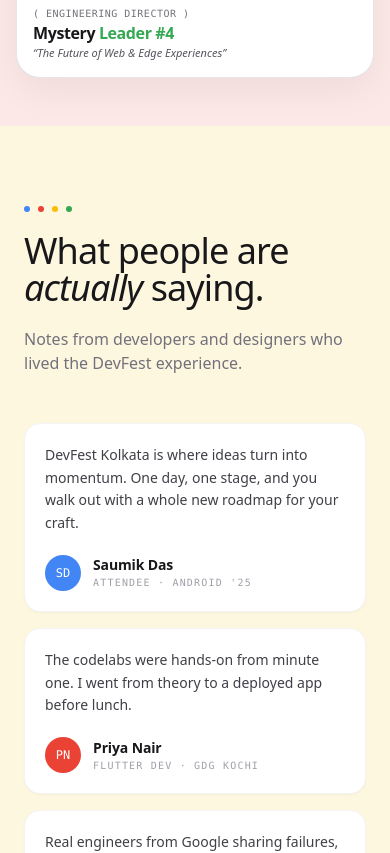
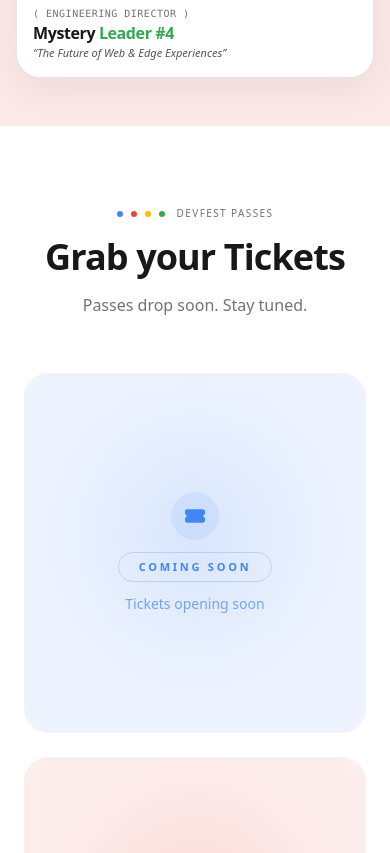
Before and after one commit to prox004/devfest, a Next.js app: page / in a window 390 px wide. Shown: the part 4920-5773 px from the top of the page. Built offline with nearby package versions, Linux system fonts and the light colour scheme; a web font is replaced by a local one.

Commit message:
chore: update dependencies and add new packages
- Added @fontsource-variable/nunito for variable font support
- Added @tabler/icons-react for icon usage
- Added class-variance-authority for class management
- Updated firebase to version 12.18.0

```diff
--- a/app/page.tsx
+++ b/app/page.tsx
@@ -3,6 +3,7 @@
 import ScrollTextSection from "@/components/ui/scroll-text";
 import SpeakerSection from "@/components/ui/speaker";
 import TestimonialSection from "@/components/ui/testimonial";
+import TicketsSection from "@/components/ui/tickets";
 import TeamSection from "@/components/ui/team-section";
 import FAQDemo from "@/components/ui/faq3/demo";
 import { Footer15 } from "@/components/ui/footer-15";
@@ -24,16 +25,19 @@
         {/* 4. 4-Column Animated Speaker Showcase (Pinned GSAP slide-in effect) */}
         <SpeakerSection />
 
-        {/* 5. Testimonial Section */}
+        {/* 5. Ticket Pricing Section */}
+        <TicketsSection />
+
+        {/* 6. Testimonial Section */}
         <TestimonialSection />
 
-        {/* 6. Team Showcase Section */}
+        {/* 7. Team Showcase Section */}
         <TeamSection />
 
-        {/* 7. FAQ Section */}
+        {/* 8. FAQ Section */}
         <FAQDemo />
 
-        {/* 8. Official DevFest Interactive Footer */}
+        {/* 9. Official DevFest Interactive Footer */}
         <Footer15 />
       </div>
     </SmoothScrollProvider>
--- a/components/ui/devfest-header/index.tsx
+++ b/components/ui/devfest-header/index.tsx
@@ -91,7 +91,7 @@
           {/* Action Button & Mobile Toggle */}
           <div className="flex items-center gap-3">
             <a
-              href="#register"
+              href="#tickets"
               className="hidden sm:inline-flex items-center gap-2 rounded-full bg-[#ea4335] px-5 py-2 text-sm font-semibold text-white shadow-sm transition-all duration-200 hover:bg-[#d9382b] hover:shadow-[0_0_20px_rgba(234,67,53,0.4)] hover:scale-[1.02] active:scale-[0.98]"
             >
               <span>Get Tickets</span>
@@ -134,7 +134,7 @@
                 ))}
                 <div className="pt-3 border-t border-white/10">
                   <a
-                    href="#register"
+                    href="#tickets"
                     onClick={() => setMobileMenuOpen(false)}
                     className="flex w-full items-center justify-center gap-2 rounded-full bg-[#ea4335] px-5 py-2.5 text-sm font-semibold text-white shadow-sm hover:bg-[#d9382b] transition-colors"
                   >
--- /dev/null
+++ b/components/ui/tickets/index.tsx
@@ -0,0 +1,78 @@
+"use client";
+
+import React from "react";
+import { FaTicketSimple } from "react-icons/fa6";
+
+const GDG_CARD_BGS = [
+  { tint: "#E8F0FE", text: "#4285F4" },
+  { tint: "#FCE8E6", text: "#EA4335" },
+  { tint: "#E6F4EA", text: "#34A853" },
+];
+
+export default function TicketsSection() {
+  return (
+    <section id="tickets" className="relative w-full bg-white py-20 sm:py-28">
+      <div className="mx-auto w-full max-w-7xl px-6 md:px-10">
+        <div className="mx-auto flex max-w-2xl flex-col items-center gap-4 text-center">
+          <span className="inline-flex items-center gap-2 font-mono text-[10px] uppercase tracking-[0.14em] text-zinc-400">
+            <span className="size-1.5 rounded-full bg-[#4285F4]" />
+            <span className="size-1.5 rounded-full bg-[#EA4335]" />
+            <span className="size-1.5 rounded-full bg-[#FBBC05]" />
+            <span className="size-1.5 rounded-full bg-[#34A853]" />
+            <span className="ml-1 text-zinc-500">DevFest Passes</span>
+          </span>
+          <h2 className="text-4xl font-bold tracking-tight text-zinc-900 sm:text-5xl">
+            Grab your Tickets
+          </h2>
+          <p className="text-base text-zinc-500 sm:text-lg">
+            Passes drop soon. Stay tuned.
+          </p>
+        </div>
+
+        <div className="mt-14 grid grid-cols-1 gap-6 sm:grid-cols-2 lg:grid-cols-3 justify-items-center">
+          {GDG_CARD_BGS.map((card, index) => (
+            <div
+              key={index}
+              className="relative h-[360px] w-full max-w-sm overflow-hidden rounded-[1.5rem] border border-zinc-100"
+              style={{ backgroundColor: card.tint }}
+            >
+              <div
+                className="absolute inset-0 blur-md"
+                style={{
+                  background: `radial-gradient(60% 60% at 50% 45%, ${card.text}26, transparent 70%)`,
+                }}
+              />
+
+              <div className="absolute inset-0 flex flex-col items-center justify-center gap-3 bg-white/20 backdrop-blur-sm">
+                <span
+                  className="flex size-12 items-center justify-center rounded-full"
+                  style={{
+                    backgroundColor: `${card.text}1A`,
+                    color: card.text,
+                  }}
+                >
+                  <FaTicketSimple className="size-5" />
+                </span>
+                <span
+                  className="rounded-full border px-5 py-1.5 text-[11px] font-bold uppercase tracking-[0.25em]"
+                  style={{
+                    color: card.text,
+                    borderColor: `${card.text}40`,
+                  }}
+                >
+                  Coming Soon
+                </span>
+                <p
+                  className="text-sm font-medium"
+                  style={{ color: `${card.text}B3` }}
+                >
+                  Tickets opening soon
+                </p>
+              </div>
+            </div>
+          ))}
+        </div>
+      </div>
+    </section>
+  );
+}
--- /dev/null
+++ b/lib/firebase.ts
@@ -0,0 +1,25 @@
+import { initializeApp, getApps, getApp, type FirebaseApp } from "firebase/app";
+import { getFirestore, type Firestore } from "firebase/firestore";
+
+const firebaseConfig = {
+  apiKey: process.env.NEXT_PUBLIC_FIREBASE_API_KEY,
+  authDomain: process.env.NEXT_PUBLIC_FIREBASE_AUTH_DOMAIN,
+  projectId: process.env.NEXT_PUBLIC_FIREBASE_PROJECT_ID,
+  storageBucket: process.env.NEXT_PUBLIC_FIREBASE_STORAGE_BUCKET,
+  messagingSenderId: process.env.NEXT_PUBLIC_FIREBASE_MESSAGING_SENDER_ID,
+  appId: process.env.NEXT_PUBLIC_FIREBASE_APP_ID,
+};
+
+export const isFirebaseConfigured = Boolean(
+  firebaseConfig.apiKey && firebaseConfig.projectId
+);
+
+let app: FirebaseApp | null = null;
+let db: Firestore | null = null;
+
+export function getFirebase() {
+  if (!isFirebaseConfigured) return null;
+  app = getApps().length ? getApp() : initializeApp(firebaseConfig);
+  db = db ?? getFirestore(app);
+  return db;
+}
--- a/package.json
+++ b/package.json
@@ -9,8 +9,12 @@
     "lint": "eslint"
   },
   "dependencies": {
+    "@fontsource-variable/nunito": "^5.3.0",
     "@gsap/react": "^2.1.2",
+    "@tabler/icons-react": "^3.46.0",
+    "class-variance-authority": "^0.7.1",
     "clsx": "^2.1.1",
+    "firebase": "^12.18.0",
     "framer-motion": "^13.1.1",
     "gsap": "^3.15.0",
     "lenis": "^1.3.26",
```
Also changed, not shown: components.json, 1 other file (tests, documents, lock files or other folders).
